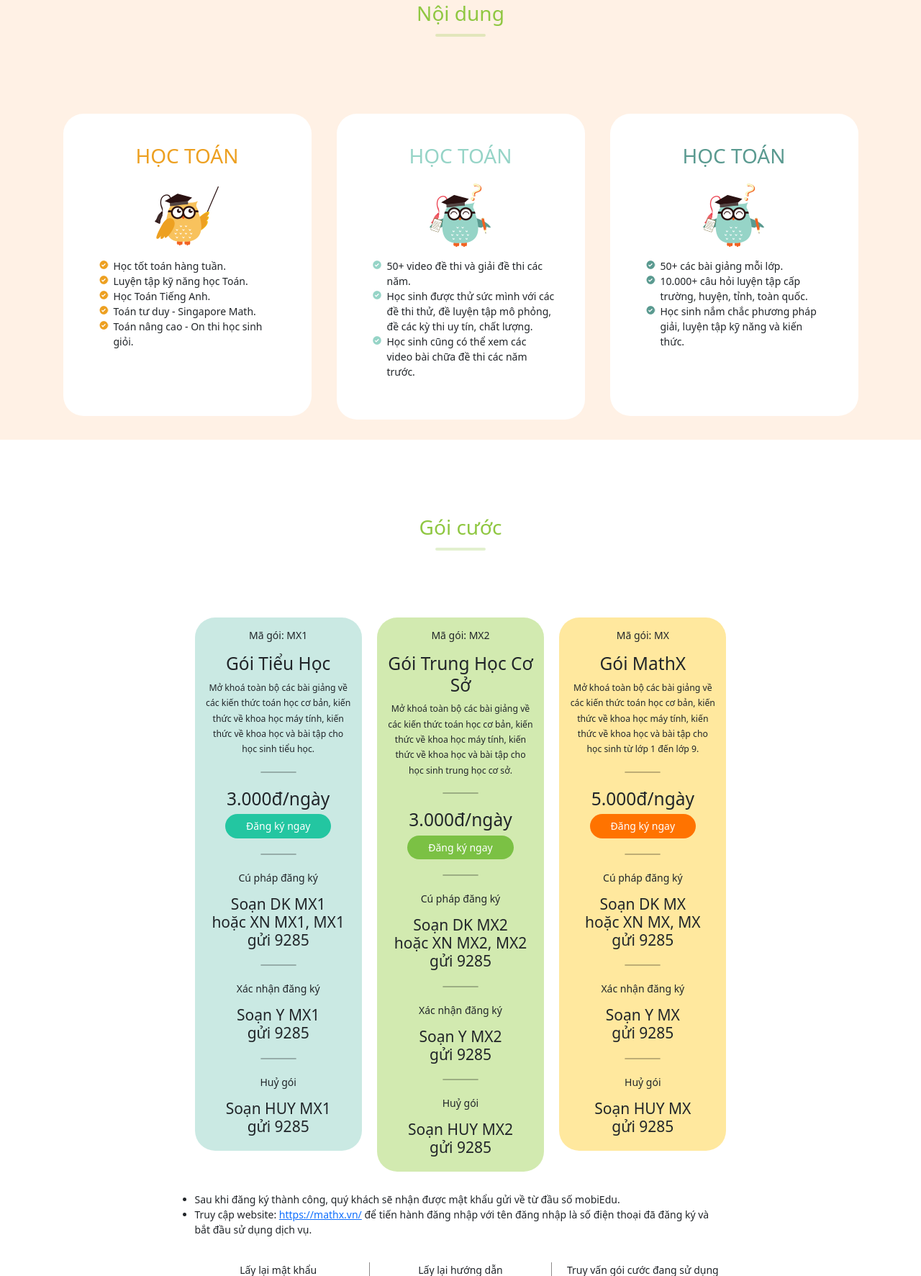
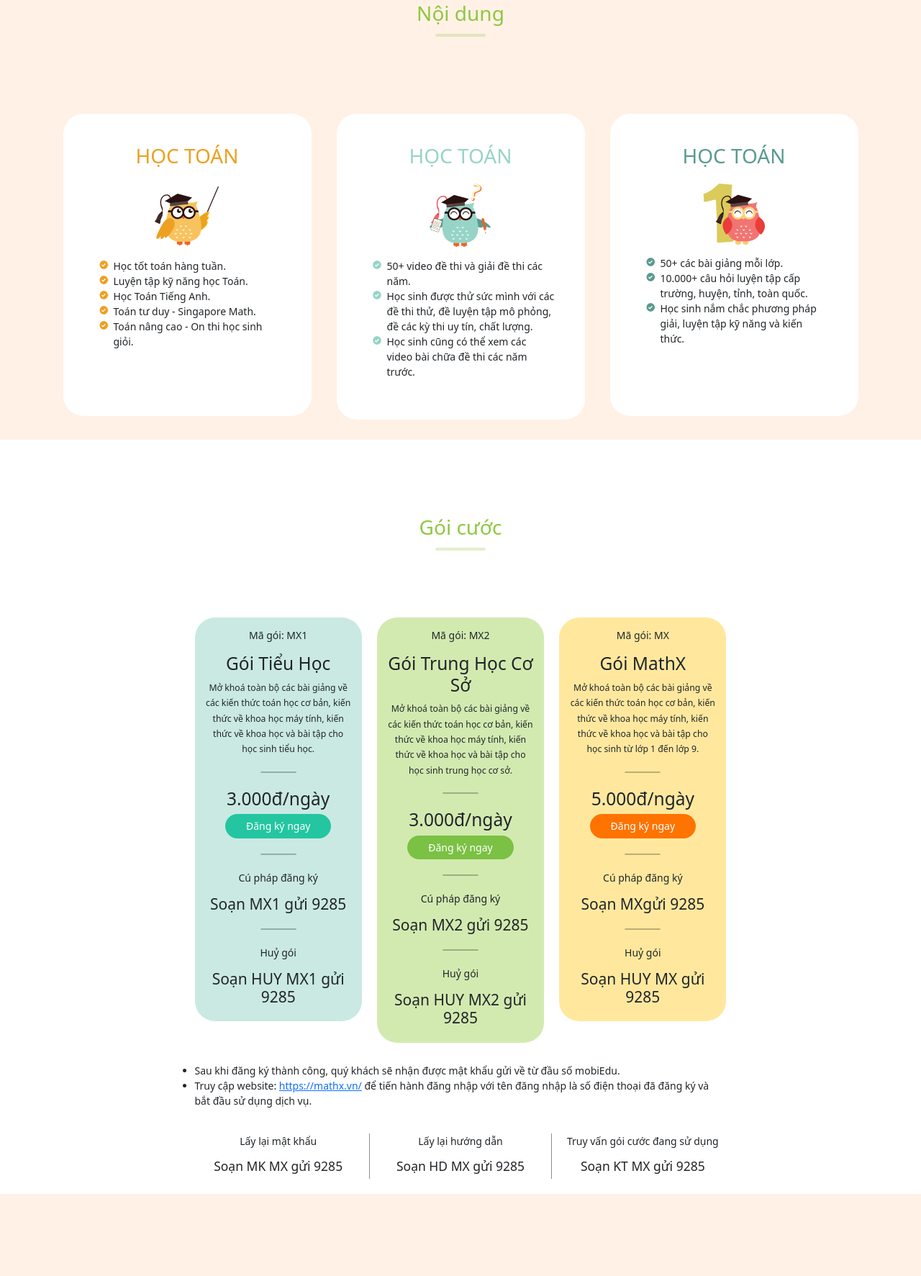
Before and after one commit to kenlinkkkk/landing-page, a PHP site: page / in a window 1280 px wide. Shown: the part 2033-3806 px from the top of the page at 72% size. Run offline with PHP 8.4, Linux system fonts and the light colour scheme.

Commit message:
fix view mathx

```diff
--- a/mathx-mbf/index.php
+++ b/mathx-mbf/index.php
@@ -140,7 +140,7 @@
                     <div class="card-body p-5">
                         <div class="text-center">
                             <h2 class="color-3">HỌC TOÁN</h2>
-                            <img src="assets/images/quiz_box_bg 1.png" class="img-fluid mt-3">
+                            <img src="assets/images/rank_box_bg%201.png" class="img-fluid mt-3">
                         </div>
                         <ul class="list-custom-3 mt-3">
                             <li>50+ các bài giảng mỗi lớp.</li>
@@ -171,13 +171,10 @@
                                 <a class="btn btn-custom-1" href="#">Đăng ký ngay</a>
                                 <hr>
                                 <p>Cú pháp đăng ký</p>
-                                <h4>Soạn DK MX1 <br> hoặc XN MX1, MX1 <br>gửi 9285</h4>
-                                <hr>
-                                <p>Xác nhận đăng ký</p>
-                                <h4>Soạn Y MX1 <br>gửi 9285</h4>
+                                <h4>Soạn MX1 gửi 9285</h4>
                                 <hr>
                                 <p>Huỷ gói</p>
-                                <h4>Soạn HUY MX1 <br>gửi 9285</h4>
+                                <h4>Soạn HUY MX1 gửi 9285</h4>
                             </div>
                         </div>
                     </div>
@@ -192,13 +189,10 @@
                                 <a class="btn btn-custom-2" href="#">Đăng ký ngay</a>
                                 <hr>
                                 <p>Cú pháp đăng ký</p>
-                                <h4>Soạn DK MX2 <br> hoặc XN MX2, MX2 <br>gửi 9285</h4>
-                                <hr>
-                                <p>Xác nhận đăng ký</p>
-                                <h4>Soạn Y MX2 <br>gửi 9285</h4>
+                                <h4>Soạn MX2 gửi 9285</h4>
                                 <hr>
                                 <p>Huỷ gói</p>
-                                <h4>Soạn HUY MX2 <br>gửi 9285</h4>
+                                <h4>Soạn HUY MX2 gửi 9285</h4>
                             </div>
                         </div>
                     </div>
@@ -213,13 +207,10 @@
                                 <a class="btn btn-custom-3" href="#">Đăng ký ngay</a>
                                 <hr>
                                 <p>Cú pháp đăng ký</p>
-                                <h4>Soạn DK MX <br> hoặc XN MX, MX <br>gửi 9285</h4>
-                                <hr>
-                                <p>Xác nhận đăng ký</p>
-                                <h4>Soạn Y MX <br>gửi 9285</h4>
+                                <h4>Soạn MXgửi 9285</h4>
                                 <hr>
                                 <p>Huỷ gói</p>
-                                <h4>Soạn HUY MX <br>gửi 9285</h4>
+                                <h4>Soạn HUY MX gửi 9285</h4>
                             </div>
                         </div>
                     </div>
```
